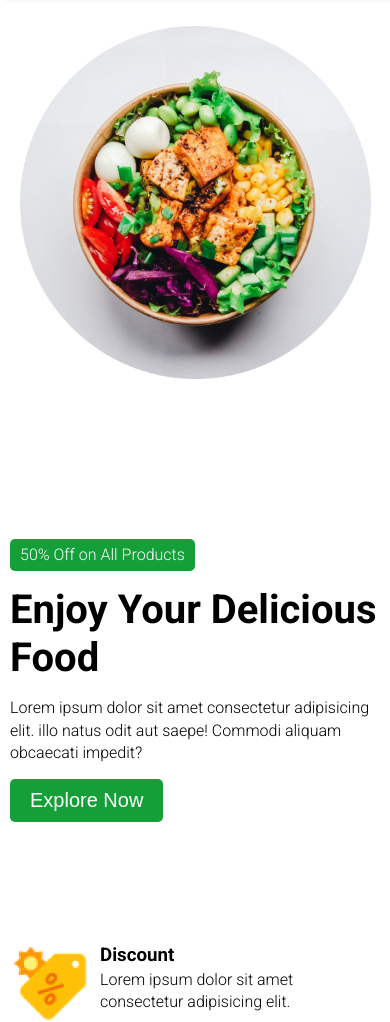
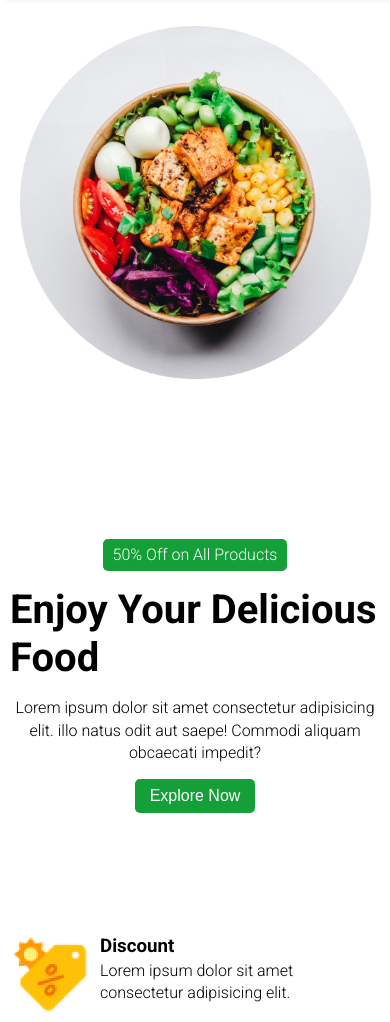
Before and after one commit to WajidUsto/Restaurant-website, a plain HTML site: page index.html in a window 390 px wide. Shown: the part 108-1130 px from the top of the page. Drawn offline with Linux system fonts and the light colour scheme.

Commit message:
inital commit

```diff
--- a/style.css
+++ b/style.css
@@ -211,6 +211,7 @@ footer{
 /* Footer Ended */
 
 /* Media Queries */
+/* Media Queries */
 
 @media (max-width: 1006px) {
     .hero{
@@ -240,14 +241,30 @@ footer{
     .grid{
         width: 100%;
         height: 100%;
+        /* padding: 10px; */
+        padding: 0 5px 0 5px;
     }
     .footer_container{
         flex-direction: column;
         /* align-items: center; */
     }
-    .hero_content .explore_btn{
-        justify-self: center;
+    .hero_content{
+        align-items: center;
     }
+    .tag{
+        margin: 0 auto;
+    }
+    .explore_btn{
+        margin: 0 auto;
+    }
+    p{
+        text-align: center;
+    }
+    .hero_content button{
+        font-size: 16px;
+        padding: 8px 15px;
+    }
+
 }
 @media (max-width: 717px){
     .hero_content h1{
@@ -256,6 +273,7 @@ footer{
     .explore_btn{
         font-size: 20px;
     }
+
 }
 
 
```
